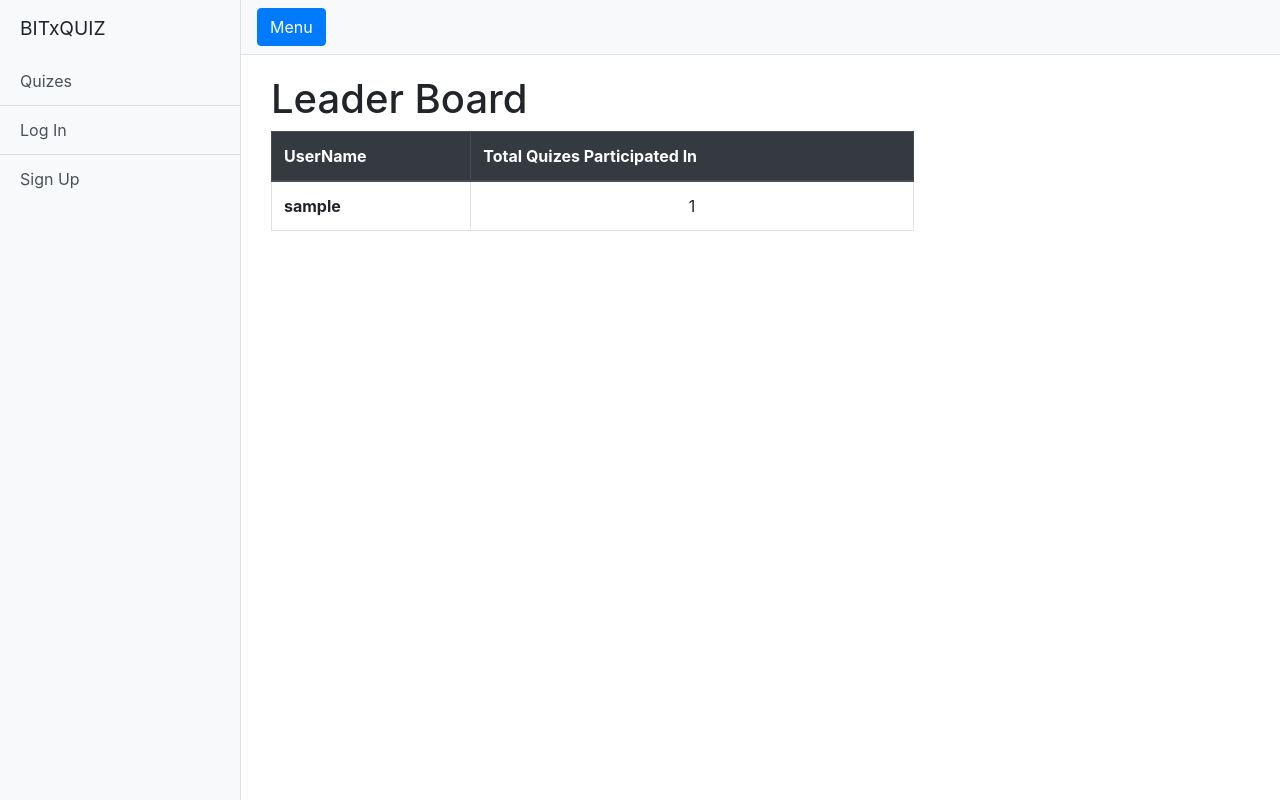
After one commit to rohitgeddam/bitd_quiz_app, a Django app: page /leaderboard/ in a window 1280 px wide. The commit adds this page. Run offline with Django 3.2, Linux system fonts and the light colour scheme; tables that the repository leaves empty hold one stand-in row (values such as "Sample post"); some libraries are stand-ins or nearby versions.

Commit message:
add leaderboard based on how many quizes user participated in?

```diff
--- a/pages/urls.py
+++ b/pages/urls.py
@@ -1,11 +1,12 @@
 from django.urls import path, include
 
 
-from .views import HomePageView, QuizStartPage, QuizSubmit
+from .views import HomePageView, QuizStartPage, QuizSubmit, leaderboard
 
 urlpatterns = [
     path('', HomePageView.as_view(), name="home_page"),
 
     path('quiz/<slug:slug>/', QuizStartPage, name="quiz_start"),
     path('quiz/<slug:slug>/submit/', QuizSubmit, name="quiz_submit"),
+    path('leaderboard/', leaderboard, name="leaderboard")
 ]
--- a/pages/views.py
+++ b/pages/views.py
@@ -3,8 +3,11 @@ from django.views.generic import ListView
 from quizes.models import Quiz, QuizTaker, Response, Option
 from django.contrib.auth.decorators import login_required
 from django.urls import reverse_lazy
+from django.contrib.auth import get_user_model
 
 from .decorators import profile_completion_required
+
+from django.db.models import Count
 # Create your views here.
 
 class HomePageView(ListView):
@@ -118,3 +121,13 @@ def QuizSubmit(request, slug):
         Response.objects.bulk_create(responses)
 
         return redirect(reverse_lazy("quiz_start",args=(quiz.slug,)))
+
+def leaderboard(request):
+    # top_scores = ?
+    top_participations = get_user_model().objects.annotate(quiz_count=Count("quiz_takers")).order_by('-quiz_count')[:10]
+
+    context = {
+        "top_participations": top_participations,
+
+    }
+    return render(request, "leaderboard.html", context)
--- a/templates/_base.html
+++ b/templates/_base.html
@@ -34,6 +34,7 @@
         {% if user.is_authenticated %}
         <h5 class="list-group-item list-group-item-action bg-light">Welcome {{user.username}}</h5>
         <a href="/" class="list-group-item list-group-item-action bg-light">Quizes</a>
+        <a href="{% url 'leaderboard' %}" class="list-group-item list-group-item-action bg-light">Leader Board</a>
           <a href="{% url 'profile_list'%}" class="list-group-item list-group-item-action bg-light">My Profile</a>
           <a href="{% url 'account_logout'%}" class="list-group-item list-group-item-action bg-light">Logout</a>
         {% else %}
--- /dev/null
+++ b/templates/leaderboard.html
@@ -0,0 +1,33 @@
+{% extends '_base.html'%}
+{% load static %}
+{% load crispy_forms_tags %}
+
+
+{% block title %}
+    Leader Board
+{% endblock title %}
+
+
+{% block content %}
+    <h1> Leader Board </h1>
+ <table class="table table-bordered">
+  <thead class="thead-dark">
+    <tr>
+      <th>UserName</th>
+      <th>Total Quizes Participated In</th>
+    </tr>
+  </thead>
+  <tbody>
+  {% for user in top_participations %}
+
+    <tr>
+      <th scope="row">{{user.username}}</th>
+      <td style="text-align: center">{{user.quiz_count}}</td>
+    </tr>
+  {% endfor %}
+
+
+  </tbody>
+</table>
+
+{% endblock content %}
```
Also changed, not shown: templates/user_profile.html (+4 -4 lines).
